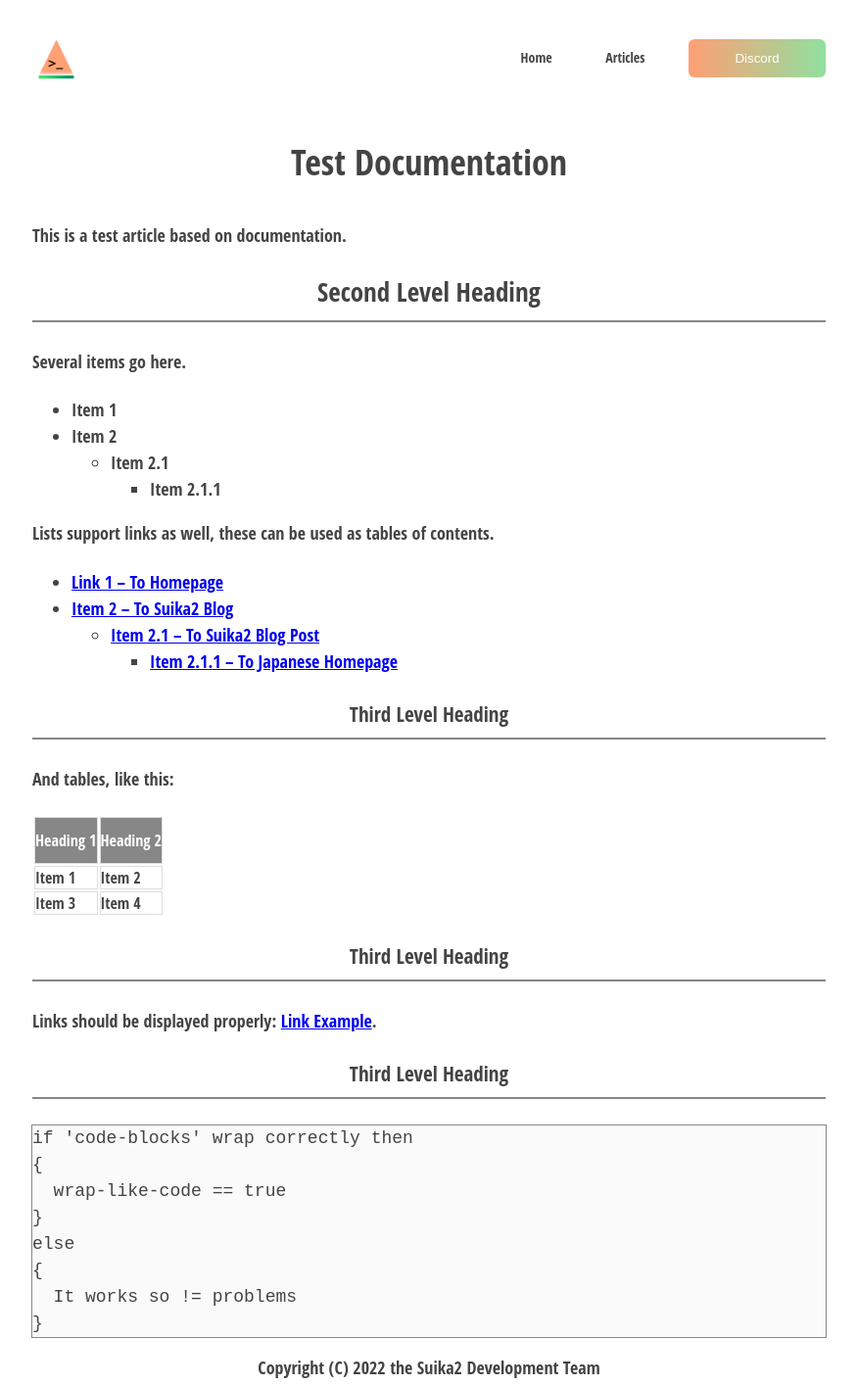
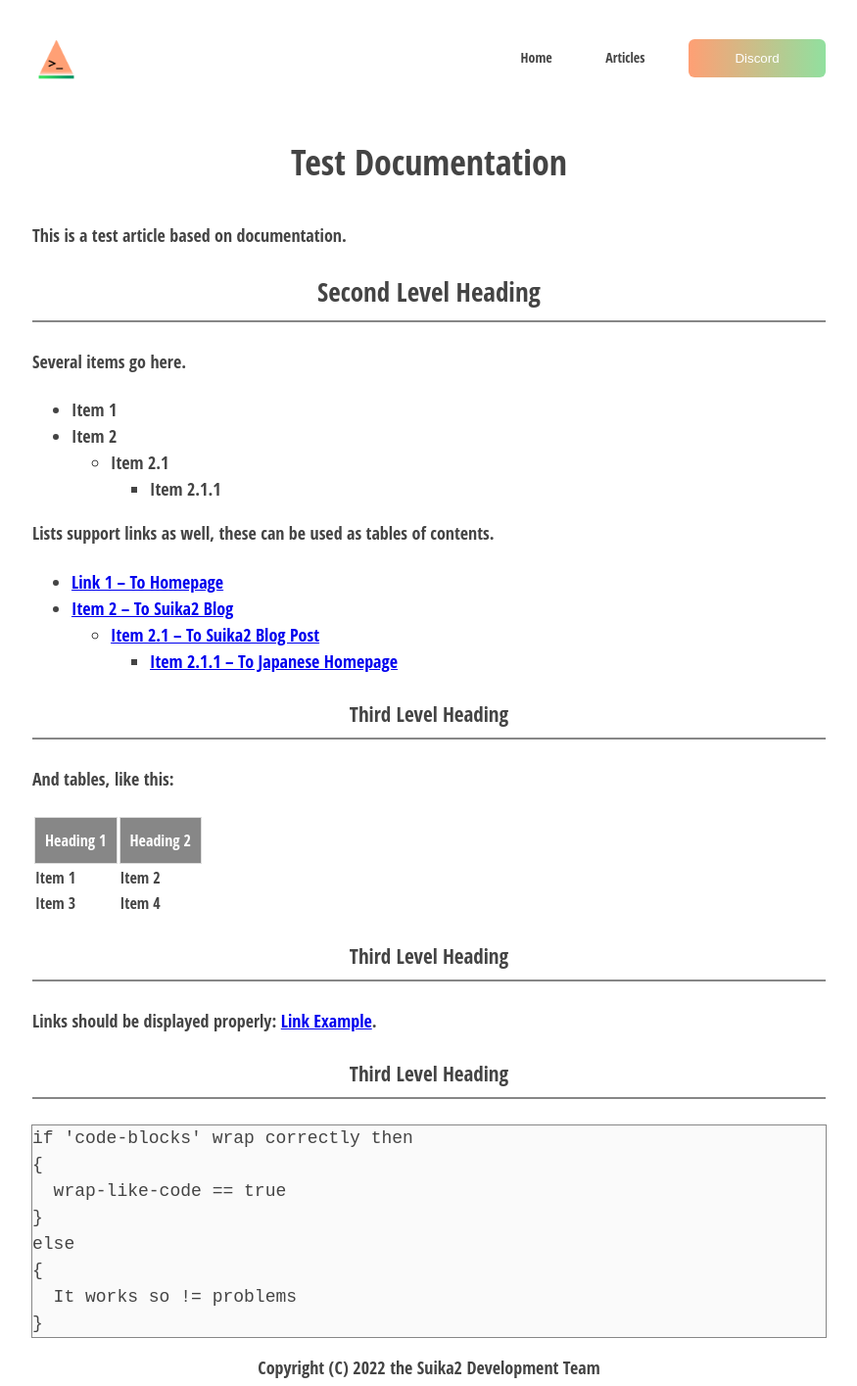
Before and after one commit to suika2engine/suika2engine.github.io, a Jekyll site: the page built from docs/doc-test.md, in a window 1280 px wide. Shown: the whole page at 98% size, without its empty margins (202-1077 px from the left). Built offline with Jekyll 4.4.1, drawn with Linux system fonts in a browser that asks for light colours; our own code applies the rules of GitHub Pages for plain Markdown files.

Commit message:
Update article-style.css

```diff
--- a/styles/article-style.css
+++ b/styles/article-style.css
@@ -141,9 +141,9 @@ pre {
 
 /* Tables */
 
-td, th {
+th {
   border: 1px solid #ddd;
-  padding: 0px;
+  padding: 10px;
 }
 
 th {
```
